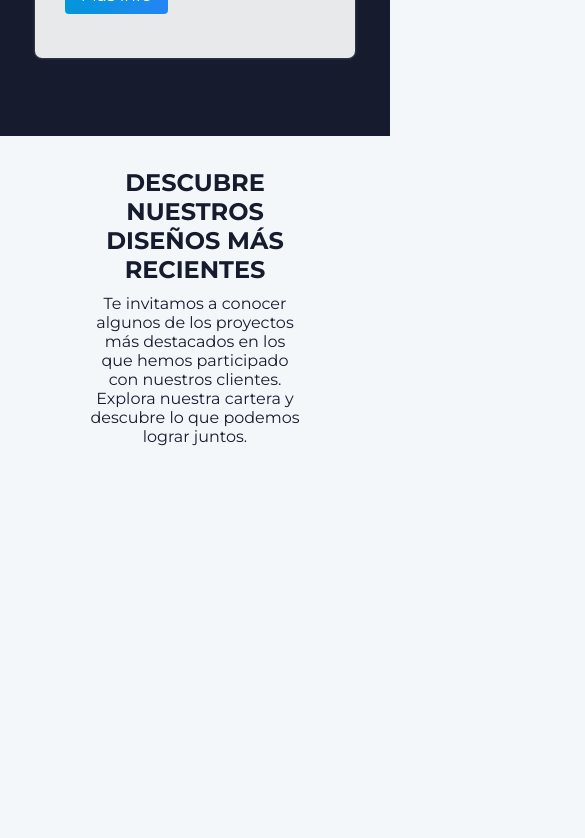
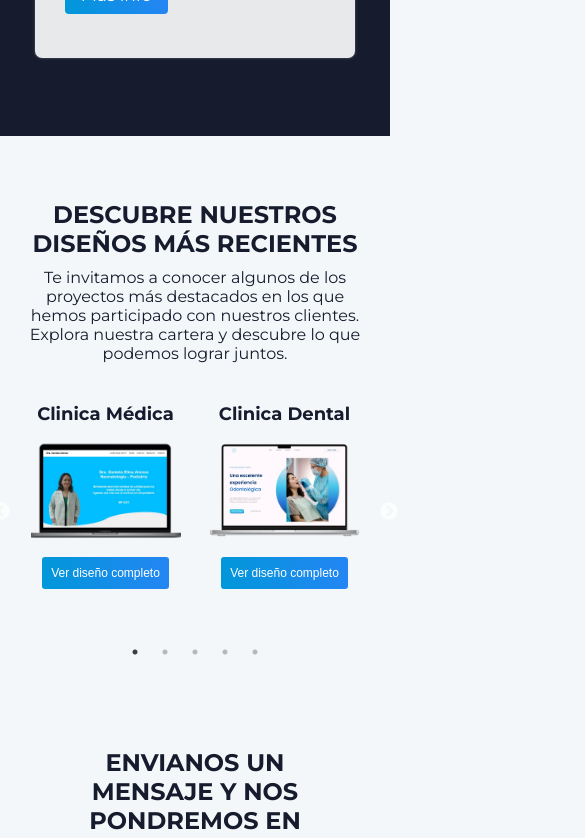
Before and after one commit to Juanicamuss21/Agencia-Digital, a React (Vite) app: page / in a window 390 px wide. Shown: the part 2900-3738 px from the top of the page, 585 px wide, since content can reach past the window. Built offline with nearby package versions, Linux system fonts and the light colour scheme.

Commit message:
Diseño responsive seccion proyectos

```diff
--- a/src/components/Proyectos/Proyectos.css
+++ b/src/components/Proyectos/Proyectos.css
@@ -22,9 +22,7 @@
 }
 
 .proyectos-card {
-    padding: 1rem;
     text-align: center;
-
 }
 
 .proyectos-card h3{
@@ -108,21 +106,20 @@
   }
 
   @media (max-width: 768px) {
-
     .proyectos-section {
-        height: auto;
+        padding: 4rem 1rem;
     }
 
-    .proyectos-text {
-        padding: 1rem 0;
+    .proyectos {
+        width: 100%;
     }
 
-    .proyectos-section {
-        padding: 2rem 0;
+    .proyectos-section-title {
+        width: 80%;
     }
 
     .proyectos-img {
-        width: 220px;
+        width: 200px;
         height: 130px;
     }
 
@@ -131,40 +128,31 @@
         padding: .5rem 1rem;
     }
 
-    .proyectos {
-        display: grid;
-        grid-template-columns: repeat(2, 50%);
-        place-items: center;
-    }
-
   }
 
   @media (max-width: 480px) {
 
-    .proyectos-text {
-        width: 90%;
+    .proyectos-card {
+        width: 100%;
+        height: 250px;
     }
 
-    .proyectos-section{
-        /* height: 80vh; */
-        /* padding: 5rem 1rem; */
+    .proyectos-card h3{
+        font-size: 18px;
     }
 
-    .proyectos-title h1 {
-        font-size: 2.2rem;
-    }
-
-    .btns-proyectos button{
-        display: none;
+    .proyectos-section-title {
+        width: 100%;
     }
 
     .proyectos-img {
-        width: 200px;
-        height: 110px;
+        width: 150px;
+        height: 100px;
     }
 
-    .proyectos-card h2 {
-        font-size: 1.2rem;
+    .btn-proyecto{
+        font-size: 12px;
+        padding: .55rem .55rem;
     }
 
   }
--- a/src/components/Proyectos/Proyectos.jsx
+++ b/src/components/Proyectos/Proyectos.jsx
@@ -68,6 +68,13 @@ const settings = {
         slidesToShow: 3,
         slidesToScroll: 1
       }
+    },
+    {
+      breakpoint: 600,
+      settings: {
+        slidesToShow: 2,
+        slidesToScroll: 1
+      }
     }
 
   ]
@@ -78,19 +85,6 @@ Modal.setAppElement('#root')
 const Proyectos = () => {
   const [isModalOpen, setIsModalOpen] = useState(false)
   const [selectedImage, setSelectedImage] = useState('')
-  // const [windowWidth, setWindowWidth] = useState(window.innerWidth)
-
-  // useEffect(() => {
-  //   const handleResize = () => {
-  //     setWindowWidth(window.innerWidth)
-  //   }
-
-  //   window.addEventListener('resize', handleResize)
-
-  //   return () => {
-  //     window.removeEventListener('resize', handleResize)
-  //   }
-  // }, [])
 
   const openModal = (image) => {
     setSelectedImage(image)
```
